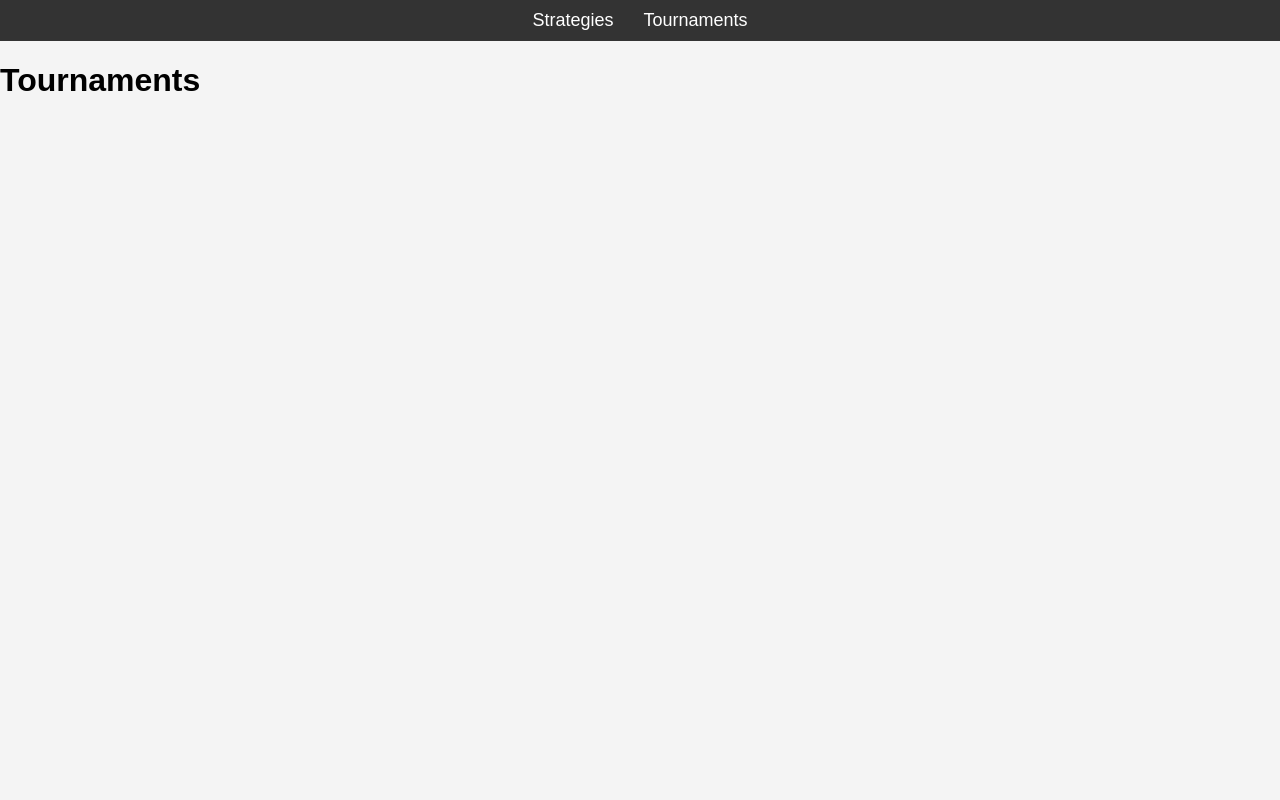
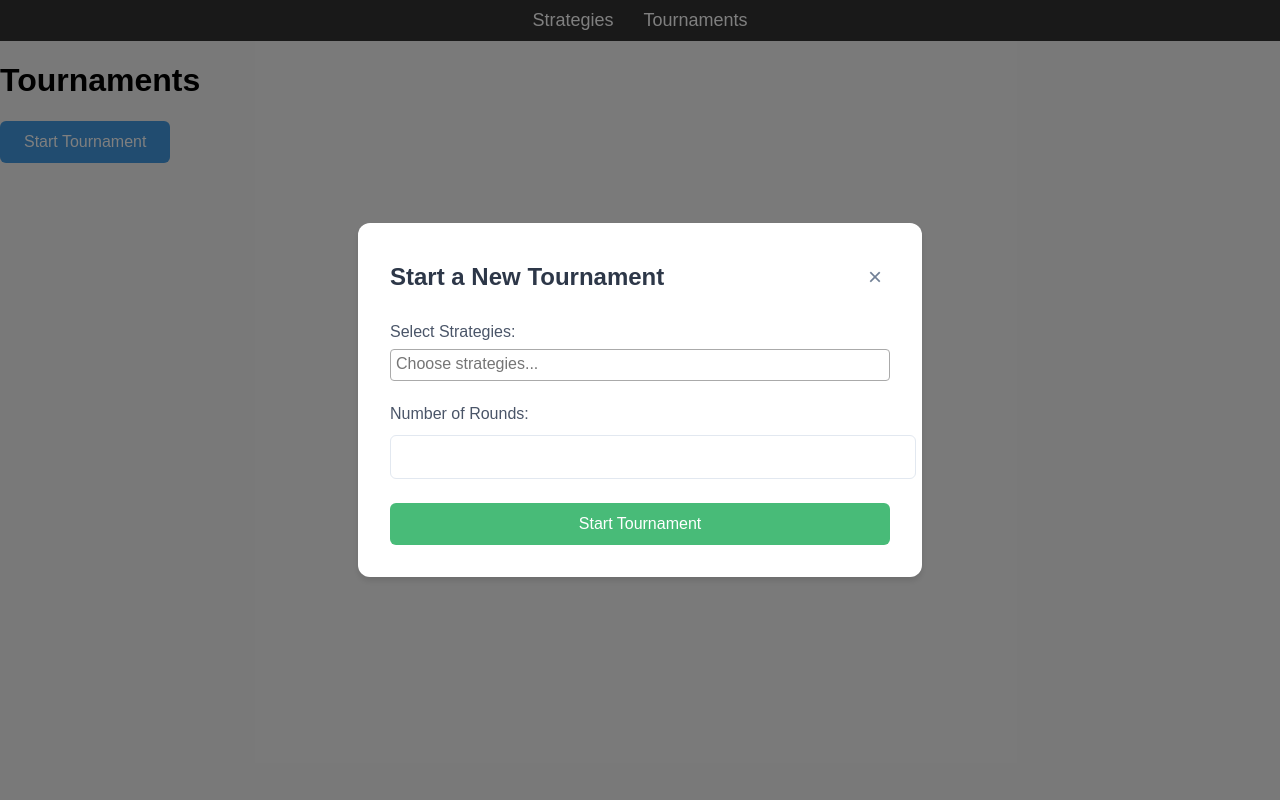
Before and after one commit to Kaniee/prisoners-dilemma, a FastAPI app: page /tournaments/ in a window 1280 px wide. Run offline with FastAPI, Linux system fonts and the light colour scheme; some libraries are stand-ins or nearby versions.

Commit message:
Make start tournament work

```diff
--- a/routers/tournaments.py
+++ b/routers/tournaments.py
@@ -1,8 +1,11 @@
-from fastapi import APIRouter, Request, Depends
+from fastapi import APIRouter, Form, HTTPException, Request, Depends
+from fastapi.responses import RedirectResponse
 from fastapi.templating import Jinja2Templates
+from sqlalchemy import case, func
 from sqlalchemy.orm import Session
-from src.models import Tournament, Match, Turn
+from src.models import Round, Side, Strategy, Tournament, Match, Turn
 from database import get_db
+from src.tournament import TournamentRunner
 
 router = APIRouter(prefix="/tournaments")
 templates = Jinja2Templates(directory="templates")
@@ -10,34 +13,69 @@
 @router.get("/")
 async def list_tournaments(request: Request, db: Session = Depends(get_db)):
     tournaments = db.query(Tournament).all()
+    strategies = db.query(Strategy).all()
     return templates.TemplateResponse(
         "tournaments.html",
-        {"request": request, "tournaments": tournaments}
+        {"request": request, "tournaments": tournaments, "strategies": strategies}
     )
+
+@router.post("/start")
+async def start_tournament(
+    request: Request,
+    strategy_ids: list[int] = Form(..., alias="strategy_ids[]"),
+    rounds_count: int = Form(...),
+    db: Session = Depends(get_db)
+):
+    print("Received strategy_ids:", strategy_ids)
+    tournament_runner = TournamentRunner(strategy_ids=strategy_ids, rounds_count=rounds_count, session=db)
+    await tournament_runner.run(db)
+
+    return RedirectResponse(url="/tournaments", status_code=303)
 
 @router.get("/{tournament_id}")
 async def tournament_detail(
     request: Request,
     tournament_id: int,
     round_number: int | None = None,
-    db: Session = Depends(get_db)
+    session: Session = Depends(get_db)
 ):
-    tournament = db.get(Tournament, tournament_id)
+    tournament = session.get(Tournament, tournament_id)
+    if not tournament:
+        raise HTTPException(status_code=404, detail="Tournament not found")
 
-    # Get results matrix
     results = {}
-    query = db.query(Match, Turn).join(Turn)
+    query = session.query(Match, Turn).join(Turn)
     if round_number is not None:
         query = query.filter(Match.round_id == round_number)
 
-    matches = query.all()
+    round_count_current = (
+        session.query(func.count(Round.id))
+        .filter(Round.tournament_id == tournament_id)
+        .scalar()
+    )
 
-    for match, turn in matches:
-        key = (match.strategy1_id, match.strategy2_id)
-        if key not in results:
-            results[key] = {"total_score": 0, "matches": 0}
-        results[key]["total_score"] += turn.score
-        results[key]["matches"] += 1
+    strategy1_expr = func.sum(case((Turn.side == Side.strategy1, Turn.score), else_=0)).label("strategy1_score")
+    strategy2_expr = func.sum(case((Turn.side == Side.strategy2, Turn.score), else_=0)).label("strategy2_score")
+
+    score_query = (
+        session.query(Match.strategy1_id, Match.strategy2_id, Match.id, strategy1_expr, strategy2_expr)
+        .join(Match, Turn.match_id == Match.id)
+        .join(Round, Match.round_id == Round.id)
+        .filter(Round.tournament_id == tournament_id)
+    )
+
+    if round_number is not None:
+        score_query = score_query.filter(Round.round_number == round_number)
+
+    score_query = score_query.group_by(Match.strategy1_id, Match.strategy2_id, Match.id)
+
+    for strategy1_id, strategy2_id, match_id, strategy1_score, strategy2_score in score_query.all():
+        key = (strategy1_id, strategy2_id)
+        results[key] = {
+            "strategy1_result": strategy1_score,
+            "strategy2_result": strategy2_score,
+            "match_id": match_id,
+        }
 
     return templates.TemplateResponse(
         "tournament_detail.html",
@@ -45,6 +83,7 @@
             "request": request,
             "tournament": tournament,
             "results": results,
+            "round_count_current": round_count_current,
             "round_number": round_number
         }
     )
--- a/templates/tournaments.html
+++ b/templates/tournaments.html
@@ -1,16 +1,189 @@
 {% extends "base.html" %}
 
 {% block content %}
+<div class="tournaments-container">
     <h1>Tournaments</h1>
+
+    <button id="openModalBtn" class="open-modal-btn">Start Tournament</button>
+
+    <div id="tournamentModal" class="modal">
+        <div class="modal-content">
+            <div class="modal-header">
+                <h2 class="modal-title">Start a New Tournament</h2>
+                <button class="close">&times;</button>
+            </div>
+            <form method="POST" action="/tournaments/start">
+                <div class="form-group">
+                    <label for="strategies">Select Strategies:</label>
+                    <select name="strategy_ids[]" id="strategies" multiple required>
+                        {% for strategy in strategies %}
+                        <option value="{{ strategy.id }}">{{ strategy.name }}</option>
+                        {% endfor %}
+                    </select>
+                </div>
+
+                <div class="form-group">
+                    <label for="rounds_count">Number of Rounds:</label>
+                    <input type="number" name="rounds_count" id="rounds_count" min="1" required>
+                </div>
+
+                <button type="submit" class="start-btn">Start Tournament</button>
+            </form>
+        </div>
+    </div>
 
     <div class="tournaments-list">
         {% for tournament in tournaments %}
         <div class="tournament-card">
             <h3>Tournament #{{ tournament.id }}</h3>
-        <p>Status: {{ tournament.status }}</p>
-        <p>Started: {{ tournament.start_time }}</p>
-        <a href="/tournaments/{{ tournament.id }}" class="button">View Details</a>
+            <p><strong>Status:</strong> {{ tournament.status }}</p>
+            <p><strong>Started:</strong> {{ tournament.start_time }}</p>
+            <a href="/tournaments/{{ tournament.id }}" class="view-details-btn">View Details</a>
         </div>
         {% endfor %}
     </div>
+</div>
+
+<link href="https://cdnjs.cloudflare.com/ajax/libs/select2/4.0.13/css/select2.min.css" rel="stylesheet" />
+<style>
+    .modal {
+        display: none;
+        position: fixed;
+        z-index: 1000;
+        left: 0;
+        top: 0;
+        width: 100%;
+        height: 100%;
+        background-color: rgba(0, 0, 0, 0.5);
+        display: flex;
+        align-items: center;
+        justify-content: center;
+    }
+
+    .modal-content {
+        background: white;
+        padding: 2rem;
+        border-radius: 12px;
+        width: 90%;
+        max-width: 500px;
+        box-shadow: 0 4px 6px rgba(0, 0, 0, 0.1);
+    }
+
+    .modal-header {
+        display: flex;
+        justify-content: space-between;
+        align-items: center;
+        margin-bottom: 1.5rem;
+    }
+
+    .modal-title {
+        font-size: 1.5rem;
+        font-weight: 600;
+        color: #2d3748;
+        margin: 0;
+    }
+
+    .close {
+        font-size: 1.5rem;
+        color: #718096;
+        cursor: pointer;
+        border: none;
+        background: none;
+        padding: 0.5rem;
+        transition: color 0.2s;
+    }
+
+    .close:hover {
+        color: #2d3748;
+    }
+
+    .form-group {
+        margin-bottom: 1.5rem;
+        text-align: left;
+    }
+
+    label {
+        display: block;
+        margin-bottom: 0.5rem;
+        font-weight: 500;
+        color: #4a5568;
+    }
+
+    select, input {
+        width: 100%;
+        padding: 0.75rem;
+        border: 1px solid #e2e8f0;
+        border-radius: 6px;
+        font-size: 1rem;
+        margin-top: 0.25rem;
+    }
+
+    .select2-container {
+        width: 100% !important;
+    }
+
+    .start-btn {
+        background: #48bb78;
+        color: white;
+        padding: 0.75rem 1.5rem;
+        border: none;
+        border-radius: 6px;
+        font-size: 1rem;
+        font-weight: 500;
+        cursor: pointer;
+        transition: background-color 0.2s;
+        width: 100%;
+    }
+
+    .start-btn:hover {
+        background: #38a169;
+    }
+
+    .open-modal-btn {
+        padding: 0.75rem 1.5rem;
+        font-size: 1rem;
+        background: #4299e1;
+        color: white;
+        border: none;
+        cursor: pointer;
+        border-radius: 6px;
+        transition: background-color 0.2s;
+    }
+
+    .open-modal-btn:hover {
+        background: #3182ce;
+    }
+</style>
+
+<script src="https://cdnjs.cloudflare.com/ajax/libs/jquery/3.6.0/jquery.min.js"></script>
+<script src="https://cdnjs.cloudflare.com/ajax/libs/select2/4.0.13/js/select2.min.js"></script>
+<script>
+    document.addEventListener("DOMContentLoaded", function() {
+        const modal = document.getElementById("tournamentModal");
+        const openBtn = document.getElementById("openModalBtn");
+        const closeBtn = document.querySelector(".close");
+
+        // Initialize Select2
+        $('#strategies').select2({
+            placeholder: "Choose strategies...",
+            allowClear: true,
+            width: '100%',
+            dropdownParent: $('#tournamentModal')
+        });
+
+        openBtn.onclick = function() {
+            modal.style.display = "block";
+        }
+
+        closeBtn.onclick = function() {
+            modal.style.display = "none";
+        }
+
+        window.onclick = function(event) {
+            if (event.target === modal) {
+                modal.style.display = "none";
+            }
+        }
+    });
+</script>
 {% endblock %}
```
Also changed, not shown: src/match.py (+6 -7 lines), src/tournament.py (+9 -10 lines), templates/tournament_detail.html (+11 -8 lines). Lines whose indentation alone changed are shown as unchanged.
